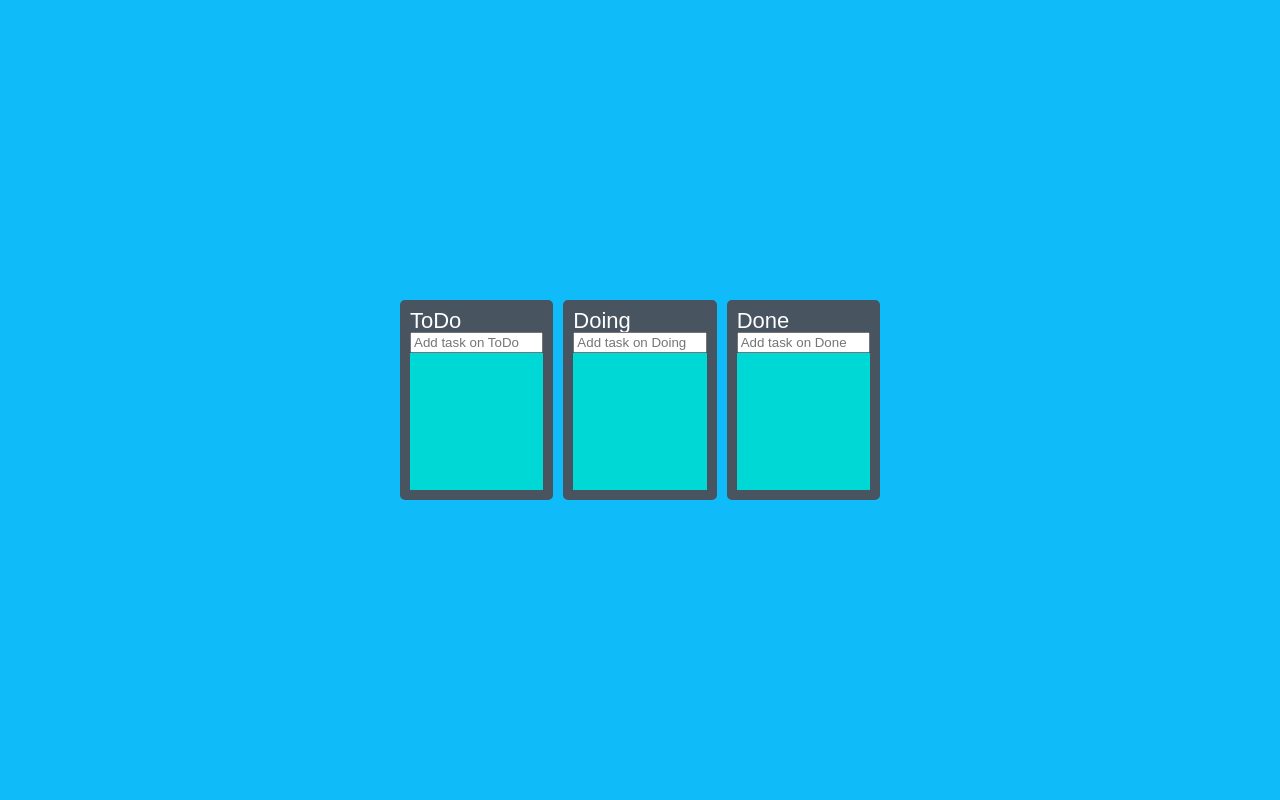
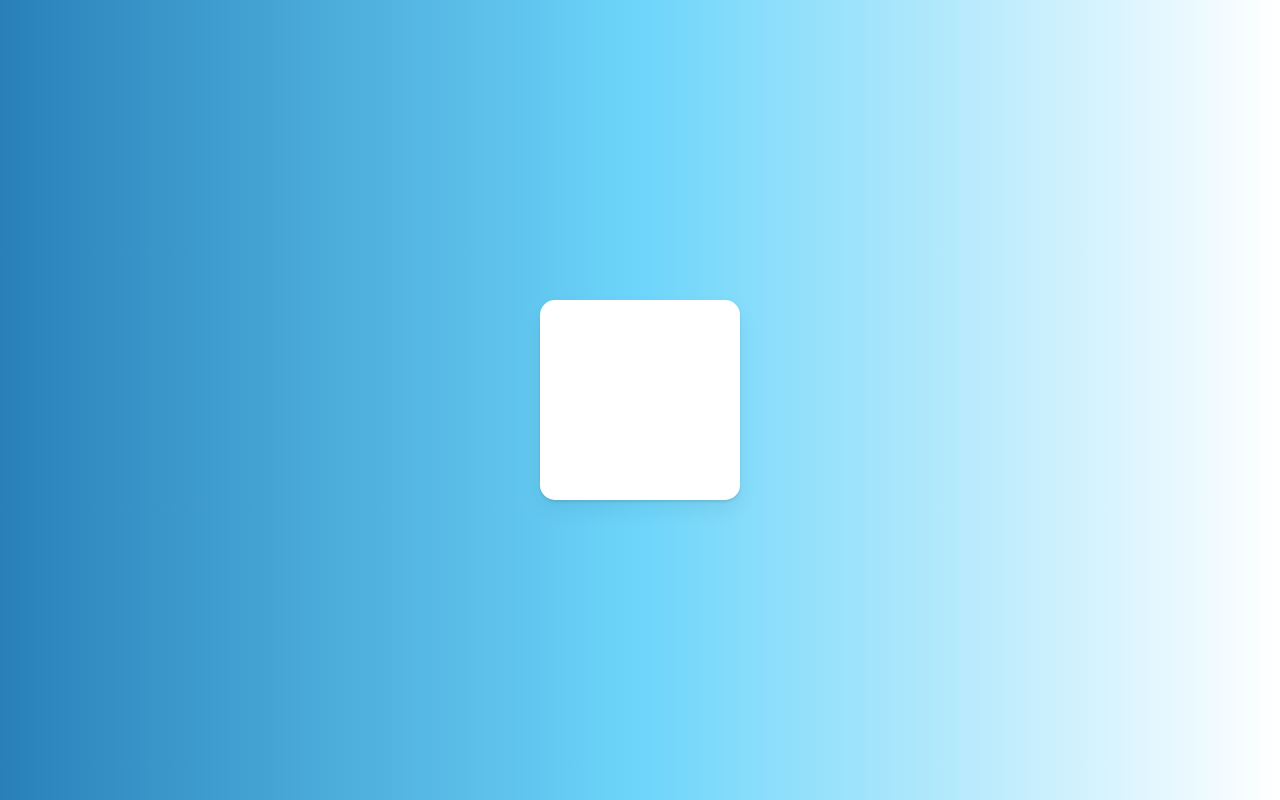
Before and after one commit to Guiwoo/Movie-master, a React (Create React App) app: page / in a window 1280 px wide. Built offline with nearby package versions, Linux system fonts and the light colour scheme.

Commit message:
animation mid box and show up with rotating

```diff
--- a/package.json
+++ b/package.json
@@ -12,6 +12,7 @@
     "@types/react-dom": "^17.0.11",
     "@types/styled-components": "^5.1.20",
     "apexcharts": "^3.33.0",
+    "framer-motion": "^5.6.0",
     "react": "^17.0.2",
     "react-apexcharts": "^1.3.9",
     "react-beautiful-dnd": "^13.1.0",
--- a/src/App.tsx
+++ b/src/App.tsx
@@ -1,74 +1,31 @@
-import {
-  DragDropContext,
-  Droppable,
-  Draggable,
-  DropResult,
-} from "react-beautiful-dnd";
-import { useRecoilState, useRecoilValue } from "recoil";
 import styled from "styled-components";
-import { toDoState } from "./atom";
-import Board from "./component/Board";
-import DragCard from "./component/DragCard";
+import { motion } from "framer-motion";
 
 const Wrapper = styled.div`
+  height: 100vh;
+  width: 100vw;
   display: flex;
-  max-width: 480px;
-  width: 100%;
-  margin: 0 auto;
   justify-content: center;
   align-items: center;
-  height: 100vh;
 `;
 
-const Boards = styled.div`
-  display: grid;
-  width: 100%;
-  grid-template-columns: repeat(3, 1fr);
-  gap: 10px;
+const Box = styled(motion.div)`
+  width: 200px;
+  height: 200px;
+  background-color: white;
+  border-radius: 15px;
+  box-shadow: 0 2px 3px rgba(0, 0, 0, 0.1), 0 10px 20px rgba(0, 0, 0, 0.06);
 `;
 
 function App() {
-  const [todo, setTodo] = useRecoilState(toDoState);
-  const onDragEnd = (info: DropResult) => {
-    const { destination, source, draggableId } = info;
-    if (!destination) return;
-    if (destination?.droppableId === source.droppableId) {
-      setTodo((allBoards) => {
-        const copy = [...allBoards[source.droppableId]];
-        const taskObj = copy[source.index];
-        copy.splice(source.index, 1);
-        copy.splice(destination?.index, 0, taskObj);
-        return {
-          ...allBoards,
-          [source.droppableId]: copy,
-        };
-      });
-    }
-    if (destination.droppableId !== source.droppableId) {
-      setTodo((prev) => {
-        const sourceBoard = [...prev[source.droppableId]];
-        const taskObj = sourceBoard[source.index];
-        const destinationBoard = [...prev[destination.droppableId]];
-        sourceBoard.splice(source.index, 1);
-        destinationBoard.splice(destination.index, 0, taskObj);
-        return {
-          ...prev,
-          [source.droppableId]: sourceBoard,
-          [destination.droppableId]: destinationBoard,
-        };
-      });
-    }
-  };
   return (
-    <DragDropContext onDragEnd={onDragEnd}>
-      <Wrapper>
-        <Boards>
-          {Object.keys(todo).map((boardId) => (
-            <Board boardId={boardId} key={boardId} todos={todo[boardId]} />
-          ))}
-        </Boards>
-      </Wrapper>
-    </DragDropContext>
+    <Wrapper>
+      <Box
+        transition={{ type: "spring", bounce: 0.25, delay: 0.3 }}
+        initial={{ scale: 0 }}
+        animate={{ scale: 1, rotateZ: 360 }}
+      />
+    </Wrapper>
   );
 }
 
--- a/src/atom.ts
+++ /dev/null
@@ -1,19 +0,0 @@
-import { atom,selector } from "recoil";
-
-export interface ITodo {
-    id:number;
-    text:string;
-}
-
-interface IToDoState{
-    [key:string]: ITodo[];
-}
-
-export const toDoState = atom<IToDoState>({
-    key:"toDo",
-    default:{
-        ToDo:[],
-        Doing:[],
-        Done:[]
-    }
-})
--- a/src/component/Board.tsx
+++ /dev/null
@@ -1,97 +0,0 @@
-import { Droppable } from "react-beautiful-dnd";
-import { useForm } from "react-hook-form";
-import { useSetRecoilState } from "recoil";
-import styled from "styled-components";
-import { ITodo, toDoState } from "../atom";
-import DragCard from "./DragCard";
-
-const SBoard = styled.div`
-  padding: 10px 10px;
-  background-color: ${(props) => props.theme.textColor};
-  border-radius: 5px;
-  min-height: 200px;
-  display: flex;
-  flex-direction: column;
-`;
-interface IBoardProps {
-  todos: ITodo[];
-  boardId: string;
-}
-const Title = styled.h2`
-  color: white;
-  font-size: 22px;
-`;
-interface IArea {
-  isDraggingOver: boolean;
-  draggingFromThisWith: boolean;
-}
-
-const Area = styled.div<IArea>`
-  padding: 20px;
-  background-color: ${(props) => (props.isDraggingOver ? "pink" : "#00d8d6")};
-  opacity: ${(props) => (props.draggingFromThisWith ? 0.6 : 1)};
-  flex-grow: 1;
-`;
-
-interface IForm {
-  toDo: string;
-}
-
-const Form = styled.form`
-  width: 100%;
-  input {
-    width: 100%;
-  }
-`;
-
-const Board = ({ todos, boardId }: IBoardProps) => {
-  const setToDos = useSetRecoilState(toDoState);
-  const { register, setValue, handleSubmit } = useForm<IForm>();
-  const onValid = ({ toDo }: IForm) => {
-    const newTodo = {
-      id: Date.now(),
-      text: toDo,
-    };
-    setToDos((prev) => {
-      return {
-        ...prev,
-        [boardId]: [...prev[boardId], newTodo],
-      };
-    });
-    setValue("toDo", "");
-  };
-  return (
-    <SBoard>
-      <Title>{boardId}</Title>
-      <Form onSubmit={handleSubmit(onValid)}>
-        <input
-          {...register("toDo", { required: true })}
-          type="text"
-          placeholder={`Add task on ${boardId}`}
-        />
-      </Form>
-      <Droppable droppableId={boardId}>
-        {(provided, snapshot) => (
-          <Area
-            isDraggingOver={snapshot.isDraggingOver}
-            draggingFromThisWith={Boolean(snapshot.draggingFromThisWith)}
-            ref={provided.innerRef}
-            {...provided.droppableProps}
-          >
-            {todos.map((e, index) => (
-              <DragCard
-                key={e.id}
-                toDoId={e.id}
-                index={index}
-                toDoText={e.text}
-              />
-            ))}
-            {provided.placeholder}
-          </Area>
-        )}
-      </Droppable>
-    </SBoard>
-  );
-};
-
-export default Board;
--- a/src/component/DragCard.tsx
+++ /dev/null
@@ -1,40 +0,0 @@
-import React from "react";
-import { Draggable } from "react-beautiful-dnd";
-import styled from "styled-components";
-
-const Card = styled.div<{ isDragging: boolean }>`
-  background-color: ${(props) => (props.isDragging ? "yellow" : "white")};
-  border-radius: 5px;
-  padding: 10px;
-  text-align: center;
-  margin: 5px 0px;
-  color: tomato;
-  font-size: 22px;
-  box-shadow: ${(props) =>
-    props.isDragging ? "0px 2px 5px rgba(20,20,20,0.7)" : null};
-`;
-
-interface IProps {
-  toDoId: number;
-  toDoText: string;
-  index: number;
-}
-
-const DragCard = ({ toDoId, toDoText, index }: IProps) => {
-  return (
-    <Draggable draggableId={toDoId + ""} index={index}>
-      {(pro, snapshot) => (
-        <Card
-          ref={pro.innerRef}
-          isDragging={snapshot.isDragging}
-          {...pro.draggableProps}
-          {...pro.dragHandleProps}
-        >
-          {toDoText}
-        </Card>
-      )}
-    </Draggable>
-  );
-};
-
-export default React.memo(DragCard);
--- a/src/styles/GlobalStyle.ts
+++ b/src/styles/GlobalStyle.ts
@@ -9,7 +9,7 @@ ${reset}
 }
 body{
     font-family: 'Oswald', sans-serif;
-    background-color: ${props=>props.theme.bgColor};
+    background: linear-gradient(to right, #2980b9, #6dd5fa, #ffffff);
     color:${props=>props.theme.textColor}
 }
 a{
--- a/src/styles/theme.ts
+++ b/src/styles/theme.ts
@@ -1,7 +1,7 @@
 import {DefaultTheme} from "styled-components"
 
 export const light:DefaultTheme = {
-    bgColor:"#0fbcf9",
+    bgColor:"#2980b9",
     textColor:"#485460",
     accentColor:"#ffa801",
     cardColor:"#fff"
```
Also changed, not shown: 2 other files (tests, documents, lock files or other folders).
